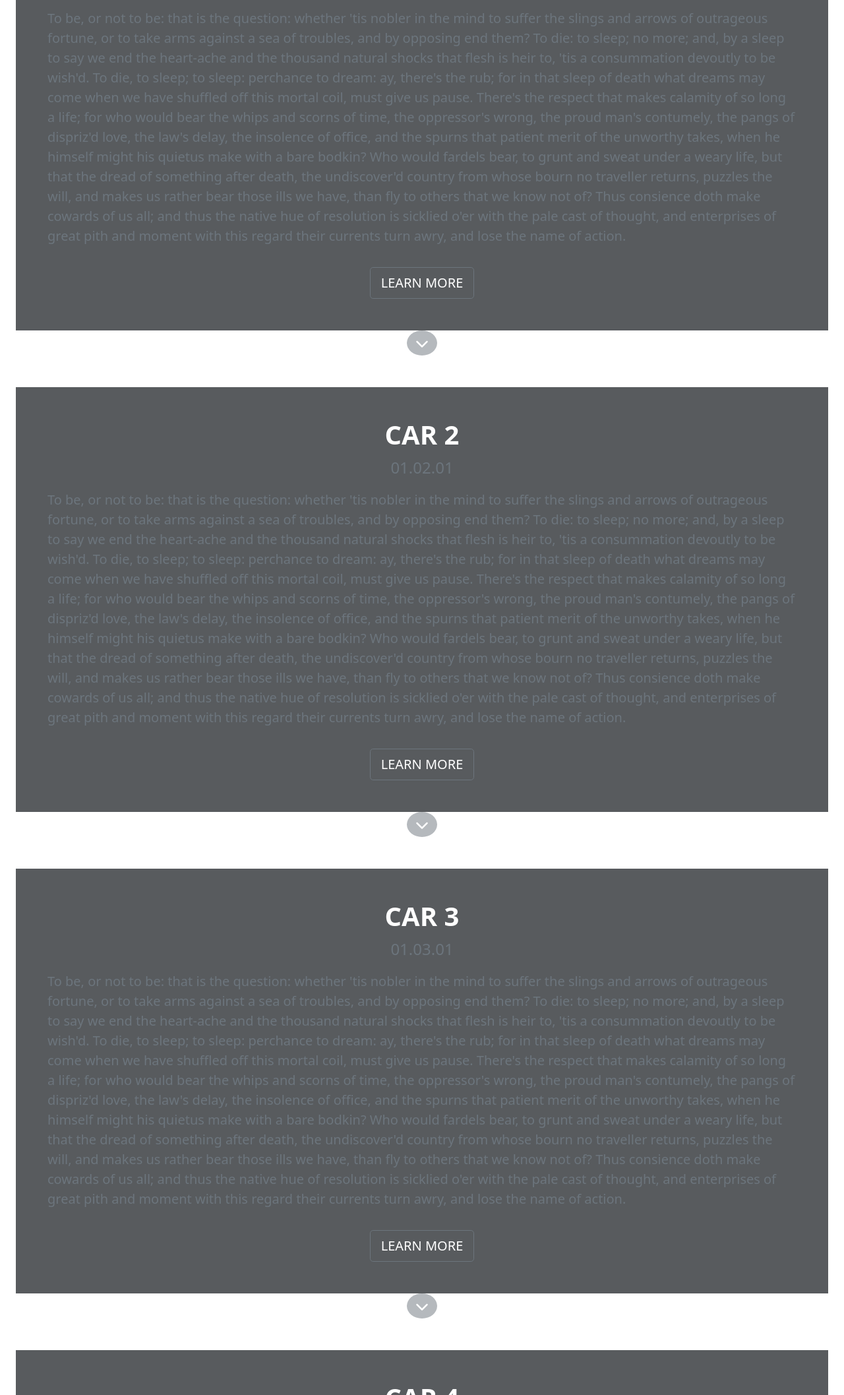
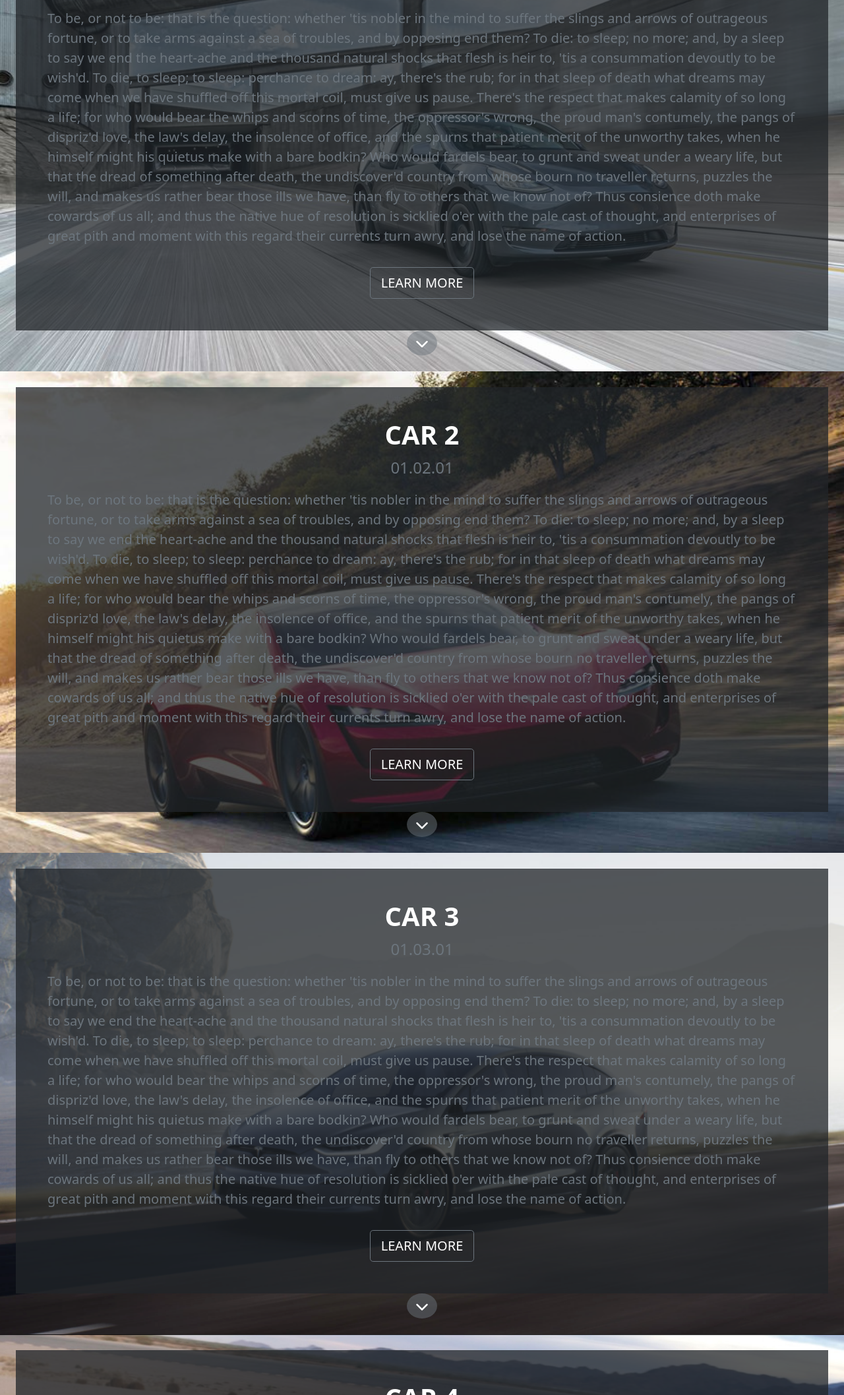
Before and after one commit to MaxVTA/parallax-practice, a plain HTML site: page index.html in a window 1280 px wide. Shown: the part 685-2800 px from the top of the page at 66% size. Drawn offline with nearby package versions, Linux system fonts and the light colour scheme.

Commit message:
fixed images

```diff
--- a/CSS/styles.css
+++ b/CSS/styles.css
@@ -30,17 +30,17 @@
 }
 
 #parallaxone{
-    background-image: url(IMG/teslay.jpg);
+    background-image: url(/IMG/teslay.jpg);
 }
 
 #parallaxtwo{
-    background-image: url(IMG/teslas.jpg);
+    background-image: url(/IMG/teslas.jpg);
 }
 
 #parallaxthree{
-    background-image: url(IMG/teslax.jpg);
+    background-image: url(/IMG/teslax.png);
 }
 
 #parallaxfour{
-    background-image: url(IMG/cyber.jpeg);
+    background-image: url(/IMG/cyber.jpeg);
 }
```
